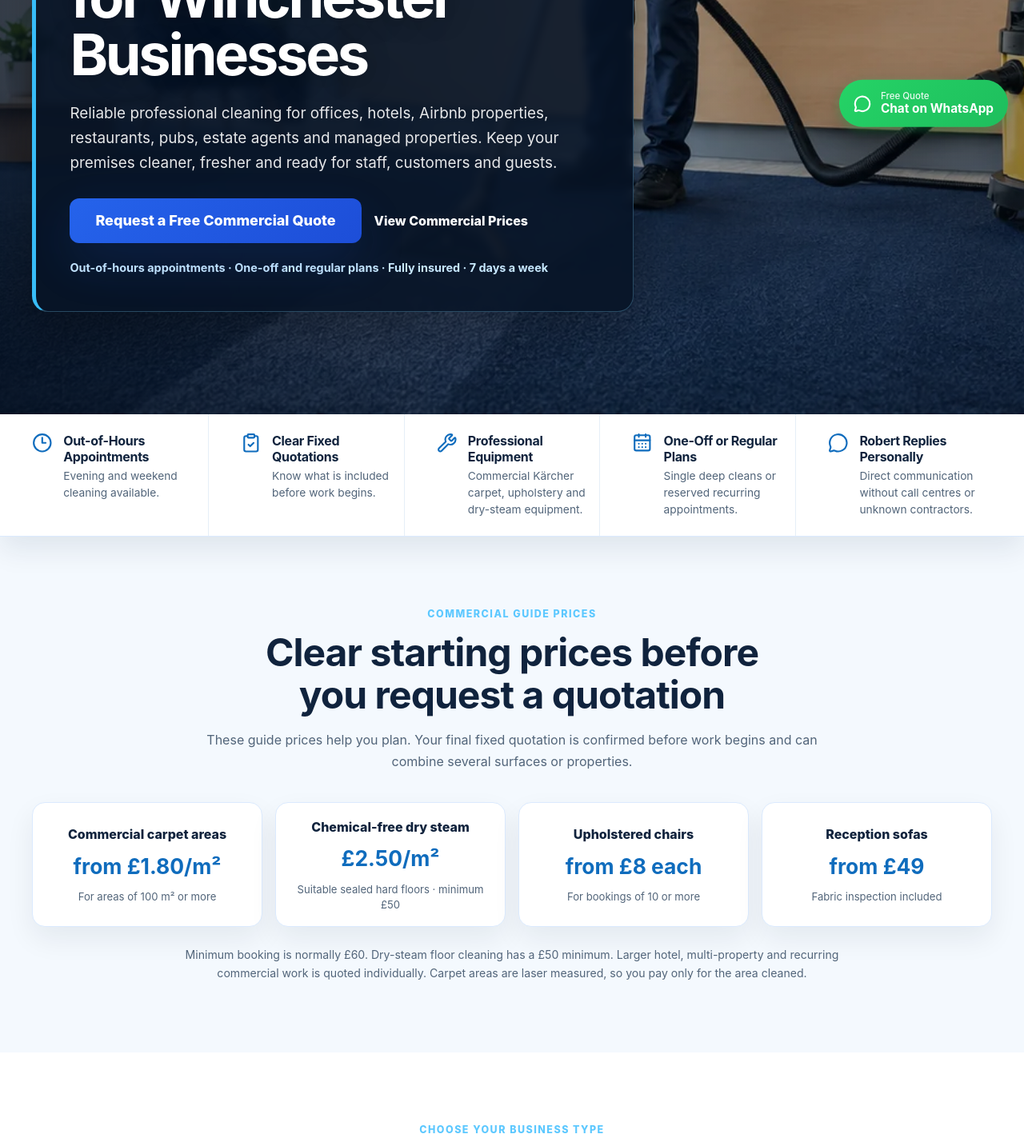
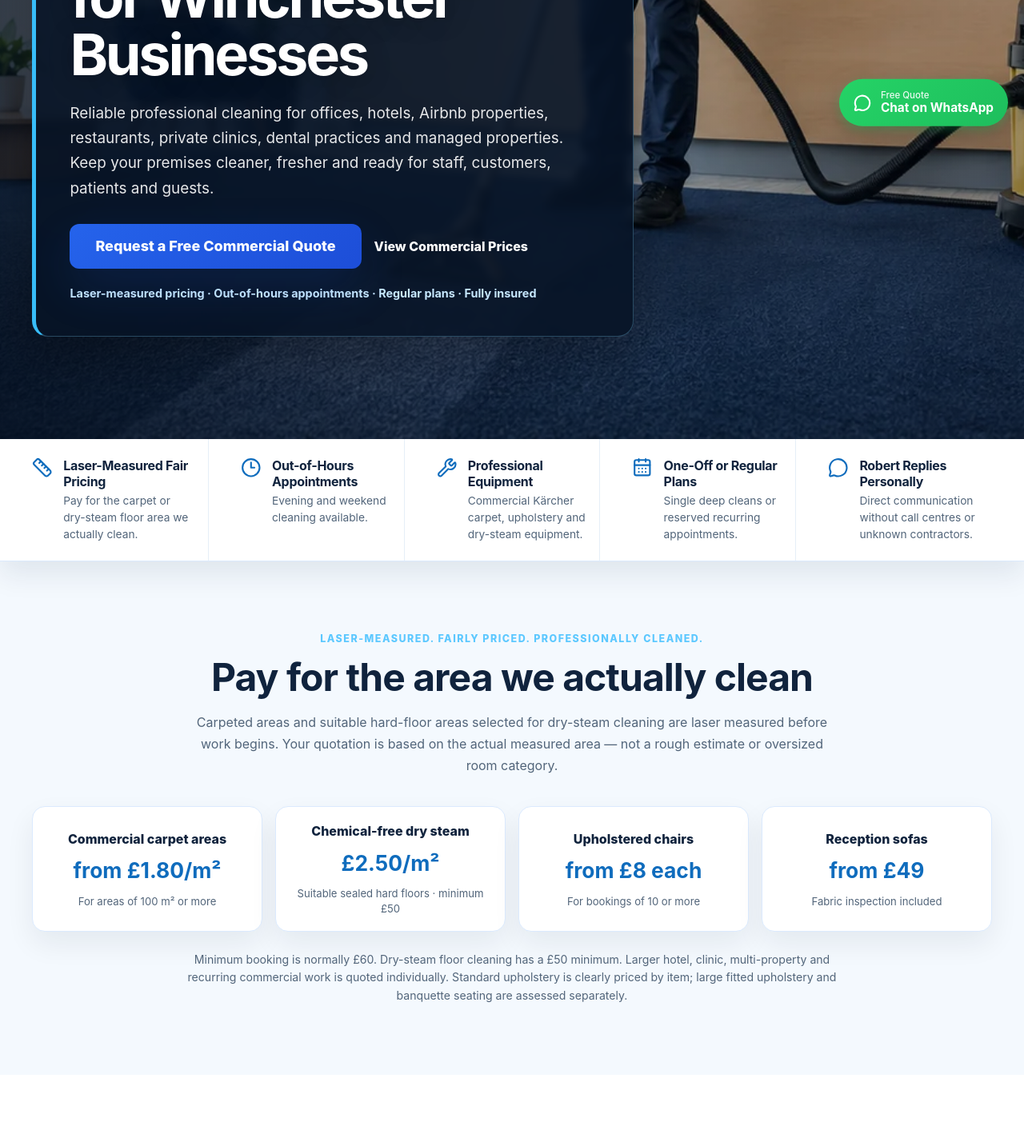
Before and after one commit to Robigo1977/ROBIGO-V5, a React (Vite) app: page /commercial-cleaning-winchester in a window 1280 px wide. Shown: the part 620-2053 px from the top of the page at 80% size. Built offline with nearby package versions, Linux system fonts and the light colour scheme.

Commit message:
Add clinics and laser-measured commercial messaging

```diff
--- a/src/pages/CommercialCleaningWinchester.tsx
+++ b/src/pages/CommercialCleaningWinchester.tsx
@@ -4,10 +4,12 @@ import {
   CheckCircle2,
   ClipboardCheck,
   Clock3,
+  HeartPulse,
   Home,
   Hotel,
   KeyRound,
   MessageCircle,
+  Ruler,
   ShieldCheck,
   Utensils,
   Wrench,
@@ -23,14 +25,14 @@ import styles from "./CommercialCleaningWinchester.module.css";
 
 const trustItems = [
   {
+    icon: Ruler,
+    title: "Laser-Measured Fair Pricing",
+    text: "Pay for the carpet or dry-steam floor area we actually clean.",
+  },
+  {
     icon: Clock3,
     title: "Out-of-Hours Appointments",
     text: "Evening and weekend cleaning available.",
-  },
-  {
-    icon: ClipboardCheck,
-    title: "Clear Fixed Quotations",
-    text: "Know what is included before work begins.",
   },
   {
     icon: Wrench,
@@ -67,7 +69,7 @@ const audiences = [
   },
   {
     number: "02",
-    path: "/business/accommodation",
+    path: "/business/hotels",
     icon: Hotel,
     title: "Hotels",
     label: "Guest rooms and shared hotel areas",
@@ -77,7 +79,7 @@ const audiences = [
     services: [
       "Bedroom carpets, rugs and mattresses",
       "Headboards, chairs, sofas and reception seating",
-      "Appointments coordinated around quieter periods",
+      "Chemical-free dry steam on suitable hard surfaces",
     ],
   },
   {
@@ -112,6 +114,21 @@ const audiences = [
   },
   {
     number: "05",
+    path: "/business/clinics",
+    icon: HeartPulse,
+    title: "Private Clinics & Dental Practices",
+    label: "Hygiene-focused professional premises",
+    image: "/images/commercial/commercial-office-hero.webp",
+    alt: "Clean professional private clinic reception and treatment environment",
+    text: "Detailed cleaning for private clinics, dental practices and healthcare premises where appearance matters — but hygiene matters even more.",
+    services: [
+      "Reception carpets and waiting-room upholstery",
+      "Chemical-free dry steam on suitable hard surfaces",
+      "Helps reduce up to 99.9% of bacteria on tested surfaces",
+    ],
+  },
+  {
+    number: "06",
     path: "/business/rental-properties",
     icon: ClipboardCheck,
     title: "Estate Agents & Property Managers",
@@ -126,7 +143,7 @@ const audiences = [
     ],
   },
   {
-    number: "06",
+    number: "07",
     path: "/business/rental-properties",
     icon: KeyRound,
     title: "Landlords & Tenancy Properties",
@@ -153,8 +170,8 @@ const benefits = [
   "Evening and agreed weekend appointments",
   "Professional commercial Kärcher equipment",
   "Chemical-free dry steam for suitable sealed hard floors",
+  "Laser-measured carpet and dry-steam floor areas",
   "Clear fixed quotations before work begins",
-  "No call-out charge within our regular service area",
 ];
 
 export default function CommercialCleaningWinchester() {
@@ -164,7 +181,7 @@ export default function CommercialCleaningWinchester() {
         config={{
           title: "Commercial Carpet & Upholstery Cleaning Winchester | ROBIGO",
           description:
-            "Commercial carpet, upholstery and dry-steam cleaning for offices, hotels, Airbnb properties, restaurants, estate agents and landlords in Winchester.",
+            "Commercial carpet, upholstery and dry-steam cleaning for offices, hotels, Airbnb properties, restaurants, private clinics, dental practices, estate agents and landlords in Winchester.",
           canonical: "https://robigo.co.uk/commercial-cleaning-winchester",
           ogTitle: "Commercial Cleaning for Winchester Businesses | ROBIGO",
           ogDescription:
@@ -198,10 +215,10 @@ export default function CommercialCleaningWinchester() {
               Businesses
             </h1>
             <p className={styles.heroText}>
-              Reliable professional cleaning for offices, hotels, Airbnb
-              properties, restaurants, pubs, estate agents and managed properties.
-              Keep your premises cleaner, fresher and ready for staff, customers and
-              guests.
+              Reliable professional cleaning for offices, hotels, Airbnb properties,
+              restaurants, private clinics, dental practices and managed properties.
+              Keep your premises cleaner, fresher and ready for staff, customers,
+              patients and guests.
             </p>
             <div className={styles.actions}>
               <Button
@@ -217,8 +234,8 @@ export default function CommercialCleaningWinchester() {
               <a href="#business-rates">View Commercial Prices</a>
             </div>
             <p className={styles.heroMeta}>
-              Out-of-hours appointments · One-off and regular plans · Fully insured ·
-              7 days a week
+              Laser-measured pricing · Out-of-hours appointments · Regular plans ·
+              Fully insured
             </p>
           </div>
         </Container>
@@ -243,18 +260,16 @@ export default function CommercialCleaningWinchester() {
         </Container>
       </section>
 
-      <section
-        className={`${styles.section} ${styles.ratesSection}`}
-        id="business-rates"
-      >
+      <section className={`${styles.section} ${styles.ratesSection}`} id="business-rates">
         <Container>
           <header className={styles.sectionHeader}>
-            <p>COMMERCIAL GUIDE PRICES</p>
-            <h2>Clear starting prices before you request a quotation</h2>
+            <p>LASER-MEASURED. FAIRLY PRICED. PROFESSIONALLY CLEANED.</p>
+            <h2>Pay for the area we actually clean</h2>
             <span>
-              These guide prices help you plan. Your final fixed quotation is
-              confirmed before work begins and can combine several surfaces or
-              properties.
+              Carpeted areas and suitable hard-floor areas selected for dry-steam
+              cleaning are laser measured before work begins. Your quotation is based
+              on the actual measured area — not a rough estimate or oversized room
+              category.
             </span>
           </header>
 
@@ -270,9 +285,9 @@ export default function CommercialCleaningWinchester() {
 
           <p className={styles.minimum}>
             Minimum booking is normally £60. Dry-steam floor cleaning has a £50
-            minimum. Larger hotel, multi-property and recurring commercial work is
-            quoted individually. Carpet areas are laser measured, so you pay only for
-            the area cleaned.
+            minimum. Larger hotel, clinic, multi-property and recurring commercial work
+            is quoted individually. Standard upholstery is clearly priced by item;
+            large fitted upholstery and banquette seating are assessed separately.
           </p>
         </Container>
       </section>
```
